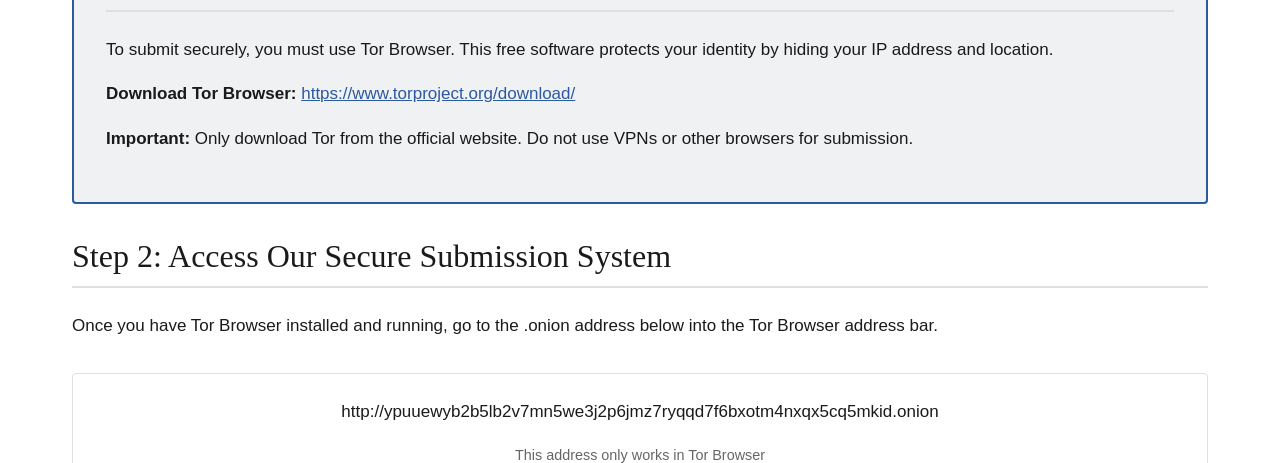
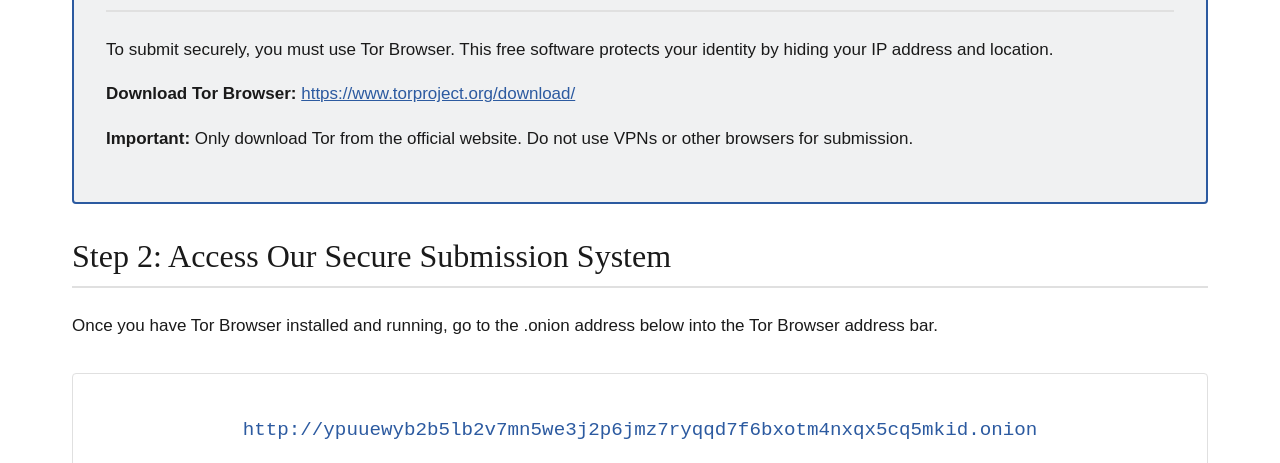
Before and after one commit to celestryon/achilleus, a plain HTML site: page submit.html in a window 1280 px wide. Shown: the part 489-952 px from the top of the page. Drawn offline with Linux system fonts and the light colour scheme.

Commit message:
Update onion URL display in submit.html

```diff
--- a/submit.html
+++ b/submit.html
@@ -86,7 +86,7 @@
       <p lang="bn" class="bn">একবার আপনি টর ব্রাউজার ইনস্টল এবং চালু করলে, নিচের .onion ঠিকানা টর ব্রাউজার ঠিকানা বারে টাইপ করুন।</p>
 
       <div class="onion-display">
-        <div>http://ypuuewyb2b5lb2v7mn5we3j2p6jmz7ryqqd7f6bxotm4nxqx5cq5mkid.onion</div>
+        <div class="onion-url" id="onion-url">http://ypuuewyb2b5lb2v7mn5we3j2p6jmz7ryqqd7f6bxotm4nxqx5cq5mkid.onion</div>
 
         <p lang="en" style="margin-top: 1rem; font-size: 0.9rem; color: #666;">This address only works in Tor Browser</p>
         <p lang="bn" class="bn" style="margin-top: 1rem; font-size: 0.9rem; color: #666;">এই ঠিকানা শুধুমাত্র টর ব্রাউজারে কাজ করে</p>
```
